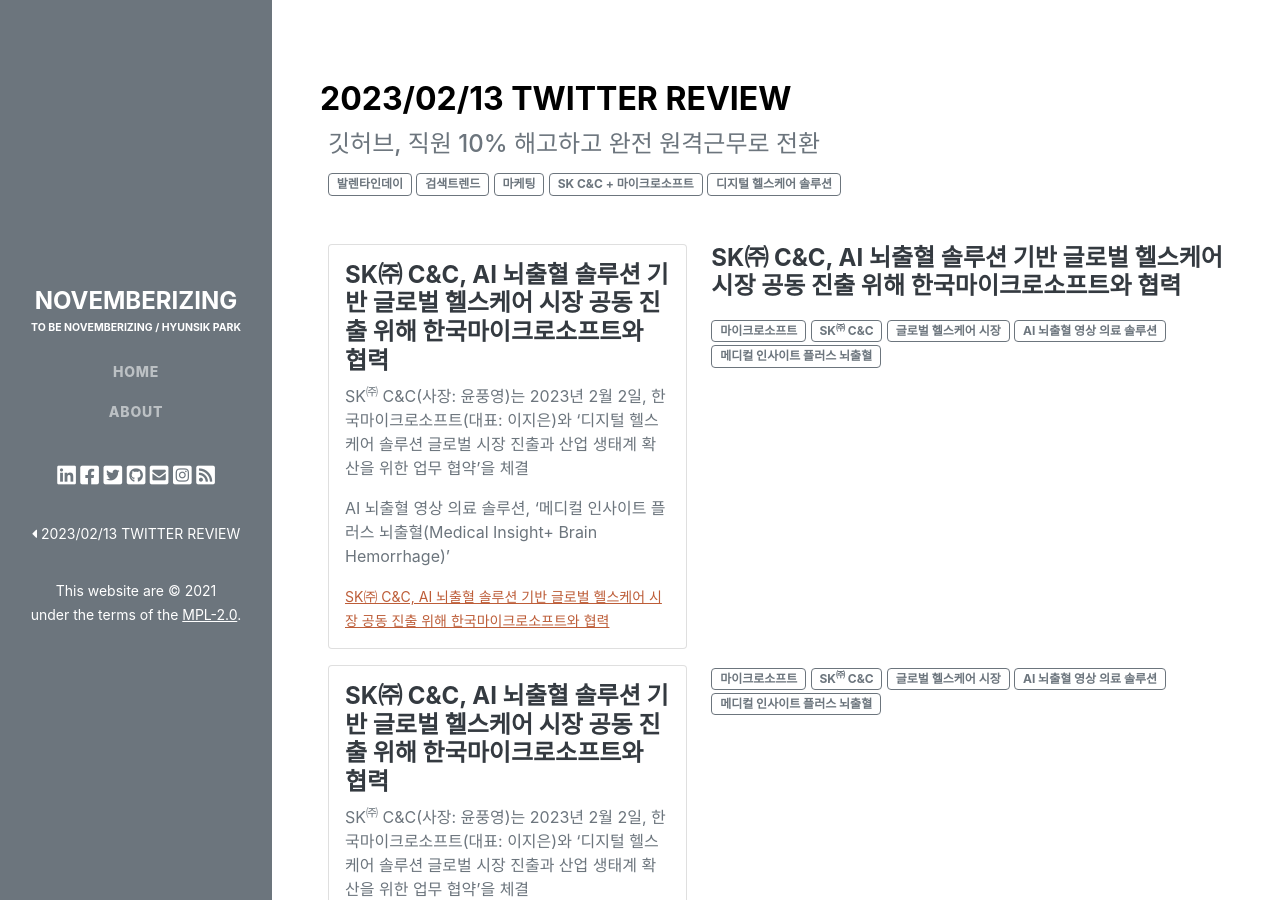
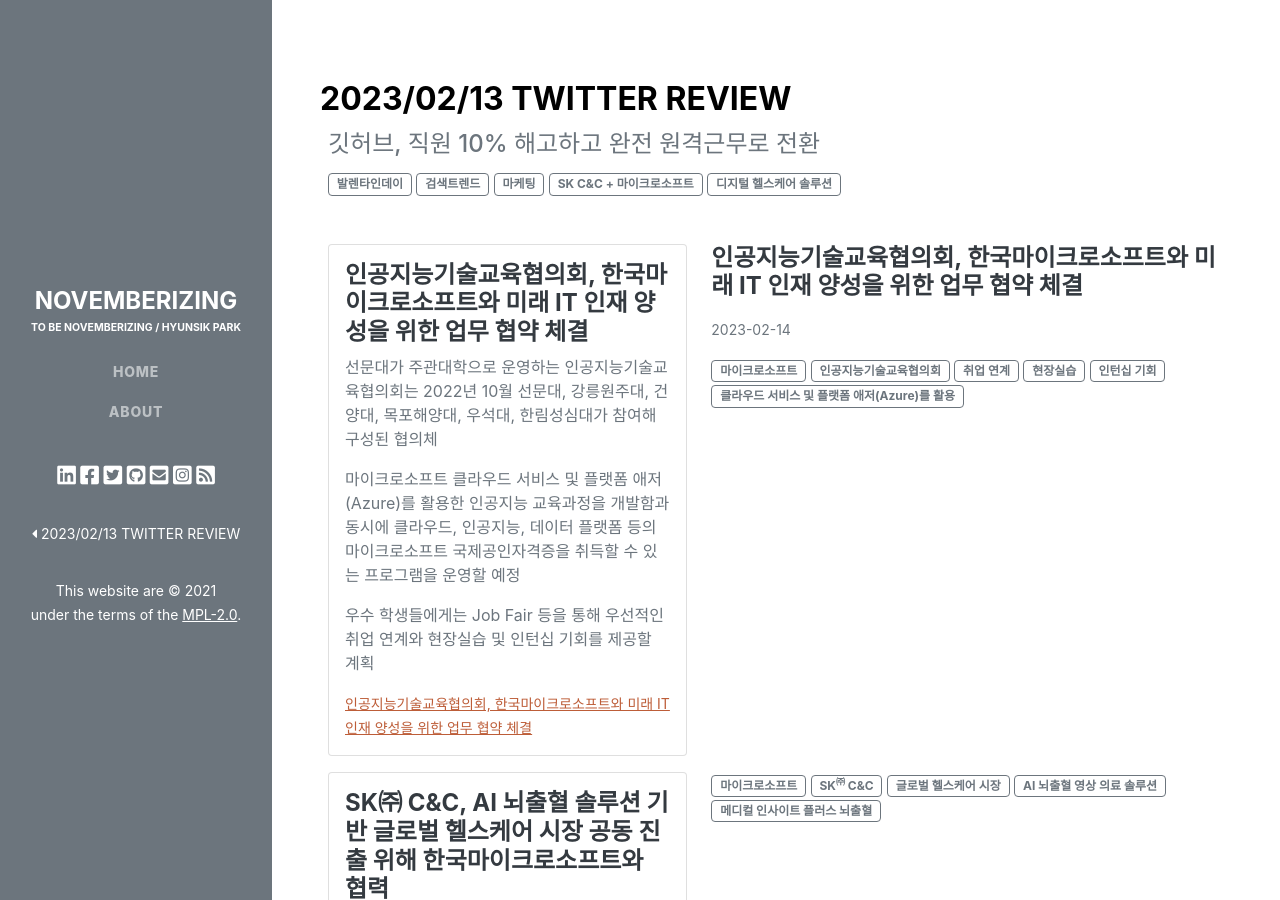
Before and after one commit to novemberizing/novemberizing.github.io, a Jekyll site: the page built from _posts/2023-02-14-NewsXBrief.md, in a window 1280 px wide and 900 px high. Built offline with Jekyll 4.4.1, drawn with Linux system fonts in a browser that asks for light colours; comment, search, counter and statistics services are not loaded.

Commit message:
업데이트

```diff
--- a/_posts/2023-02-14-NewsXBrief.md
+++ b/_posts/2023-02-14-NewsXBrief.md
@@ -12,29 +12,38 @@
     <div class="col-xl-5 col-lg-12">
         <div class="card">
             <div class="card-body">
-                <h4 class="card-title">SK㈜ C&C, AI 뇌출혈 솔루션 기반 글로벌 헬스케어 시장 공동 진출 위해 한국마이크로소프트와 협력</h4>
+                <h4 class="card-title">
+                    인공지능기술교육협의회, 한국마이크로소프트와 미래 IT 인재 양성을 위한 업무 협약 체결
+                </h4>
                 <p class="card-text">
-                    SK<sup>㈜</sup> C&C(사장: 윤풍영)는 2023년 2월 2일, 한국마이크로소프트(대표: 이지은)와 ‘디지털 헬스케어 솔루션 글로벌 시장 진출과 산업 생태계 확산을 위한 업무 협약’을 체결
+                    선문대가 주관대학으로 운영하는 인공지능기술교육협의회는 2022년 10월 선문대, 강릉원주대, 건양대, 목포해양대, 우석대, 한림성심대가 참여해 구성된 협의체
                 </p>
                 <p class="card-text">
-                    AI 뇌출혈 영상 의료 솔루션, ‘메디컬 인사이트 플러스 뇌출혈(Medical Insight+ Brain Hemorrhage)’
+                    마이크로소프트 클라우드 서비스 및 플랫폼 애저(Azure)를 활용한 인공지능 교육과정을 개발함과 동시에 클라우드, 인공지능, 데이터 플랫폼 등의 마이크로소프트 국제공인자격증을 취득할 수 있는 프로그램을 운영할 예정
                 </p>
                 <p class="card-text">
-                    <small><a class="card-link" href="https://news.microsoft.com/ko-kr/2023/02/02/skcc-ai/">SK㈜ C&C, AI 뇌출혈 솔루션 기반 글로벌 헬스케어 시장 공동 진출 위해 한국마이크로소프트와 협력</a></small>
+                    우수 학생들에게는 Job Fair 등을 통해 우선적인 취업 연계와 현장실습 및 인턴십 기회를 제공할 계획
+                </p>
+                <p class="card-text">
+                    <small><a class="card-link" href="https://news.microsoft.com/ko-kr/2023/02/02/ai-skilling/">인공지능기술교육협의회, 한국마이크로소프트와 미래 IT 인재 양성을 위한 업무 협약 체결</a></small>
                 </p>
             </div>
         </div>
     </div>
     <div class="col-xl-7 col-lg-12">
         <h4 class="mb-3">
-            SK㈜ C&C, AI 뇌출혈 솔루션 기반 글로벌 헬스케어 시장 공동 진출 위해 한국마이크로소프트와 협력
+            인공지능기술교육협의회, 한국마이크로소프트와 미래 IT 인재 양성을 위한 업무 협약 체결
         </h4>
         <p class="mb-3">
+            <small>2023-02-14</small>
+        </p>
+        <p class="mb-3">
             <span class="badge badge-outline-secondary">마이크로소프트</span>
-            <span class="badge badge-outline-secondary">SK<sup>㈜</sup> C&C</span>
-            <span class="badge badge-outline-secondary">글로벌 헬스케어 시장</span>
-            <span class="badge badge-outline-secondary">AI 뇌출혈 영상 의료 솔루션</span>
-            <span class="badge badge-outline-secondary">메디컬 인사이트 플러스 뇌출혈</span>
+            <span class="badge badge-outline-secondary">인공지능기술교육협의회</span>
+            <span class="badge badge-outline-secondary">취업 연계</span>
+            <span class="badge badge-outline-secondary">현장실습</span>
+            <span class="badge badge-outline-secondary">인턴십 기회</span>
+            <span class="badge badge-outline-secondary">클라우드 서비스 및 플랫폼 애저(Azure)를 활용</span>
         </p>
     </div>
 </div>
```
